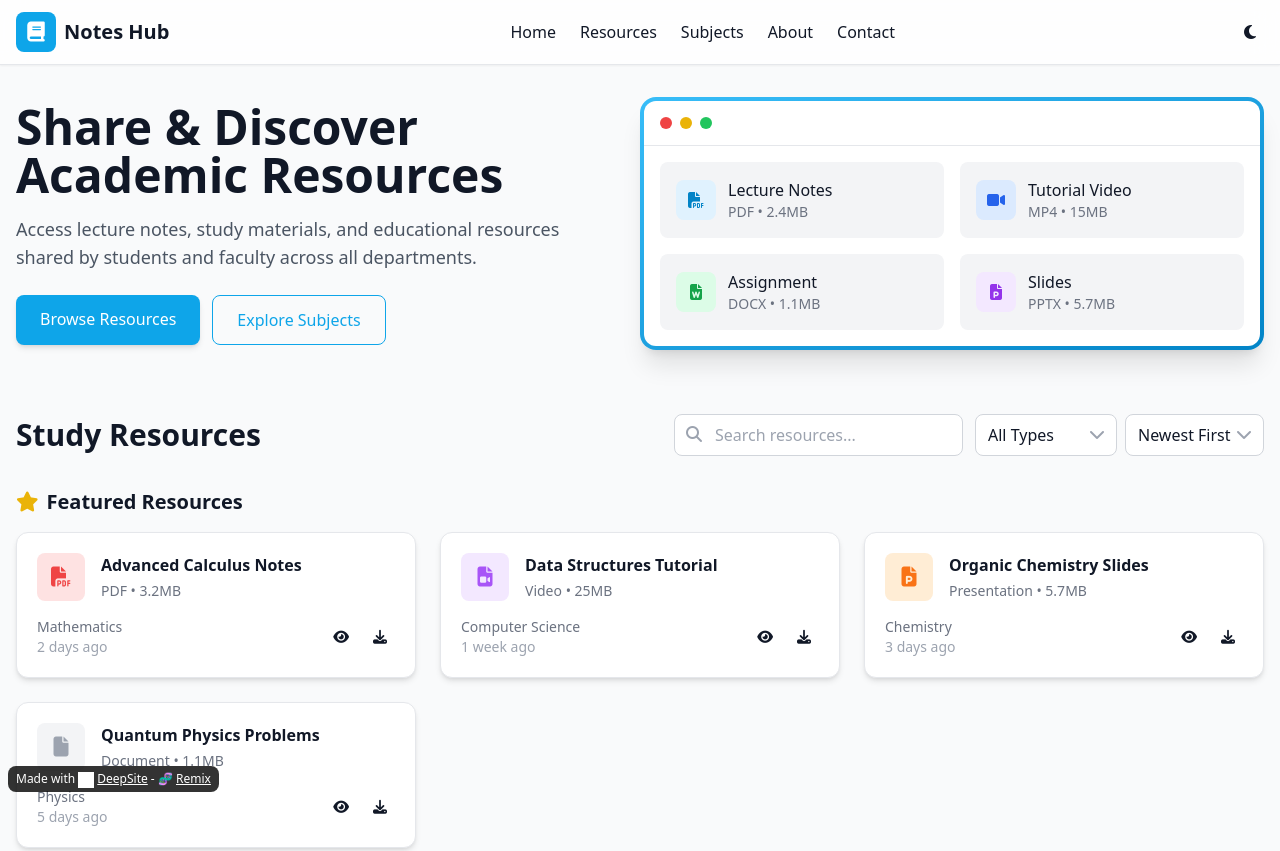
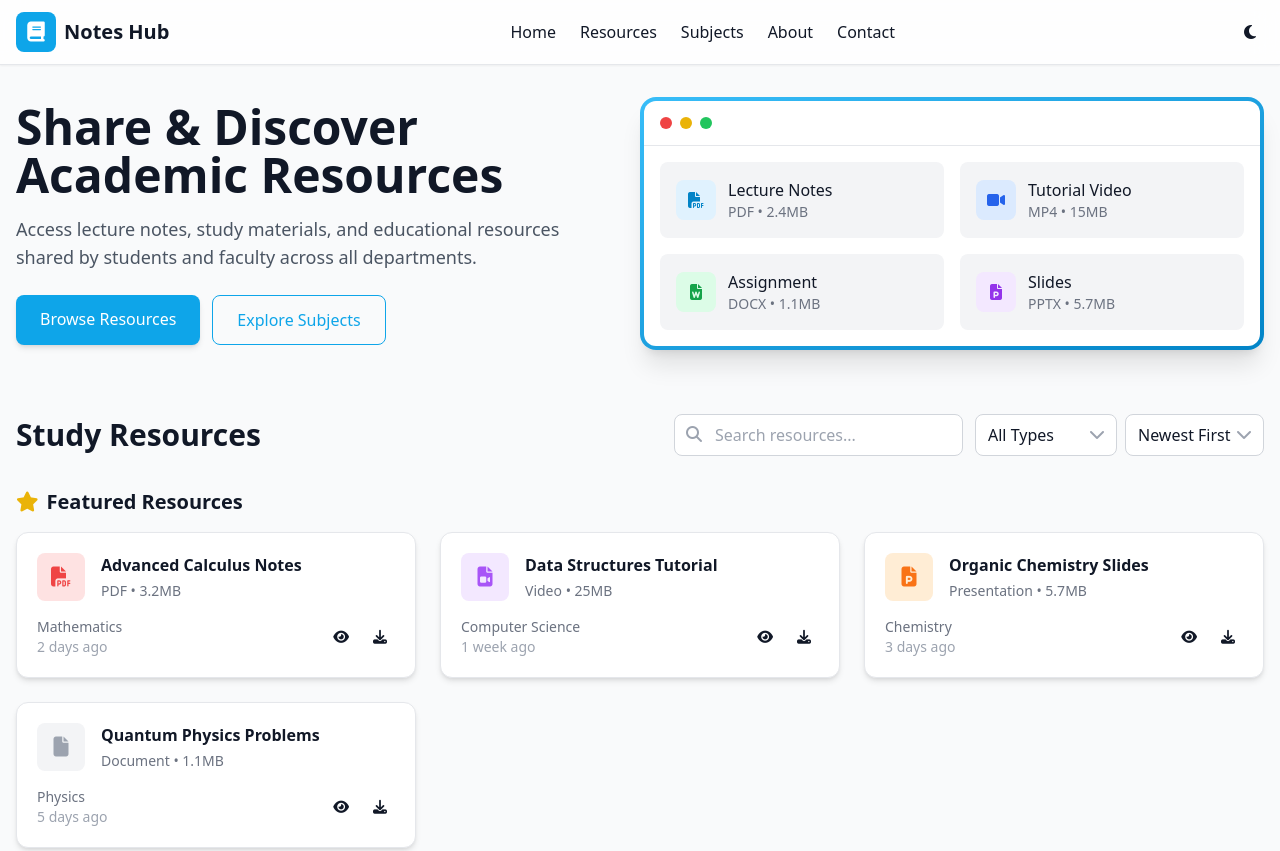
Before and after one commit to saitejar110507/Notes-Hub, a plain HTML site: page index.html in a window 1280 px wide. Shown: the top 851 px of the page. Drawn offline with nearby package versions, Linux system fonts and the light colour scheme; grey boxes are pictures that could not be loaded.

Commit message:
Update index.html

```diff
--- a/index.html
+++ b/index.html
@@ -1088,5 +1088,4 @@
             }, 1500);
         });
     </script>
-<p style="border-radius: 8px; text-align: center; font-size: 12px; color: #fff; margin-top: 16px;position: fixed; left: 8px; bottom: 8px; z-index: 10; background: rgba(0, 0, 0, 0.8); padding: 4px 8px;">Made with <img src="https://enzostvs-deepsite.hf.space/logo.svg" alt="DeepSite Logo" style="width: 16px; height: 16px; vertical-align: middle;display:inline-block;margin-right:3px;filter:brightness(0) invert(1);"><a href="https://enzostvs-deepsite.hf.space" style="color: #fff;text-decoration: underline;" target="_blank" >DeepSite</a> - 🧬 <a href="https://enzostvs-deepsite.hf.space?remix=liyok51287/notes-hub" style="color: #fff;text-decoration: underline;" target="_blank" >Remix</a></p></body>
 </html>
```
